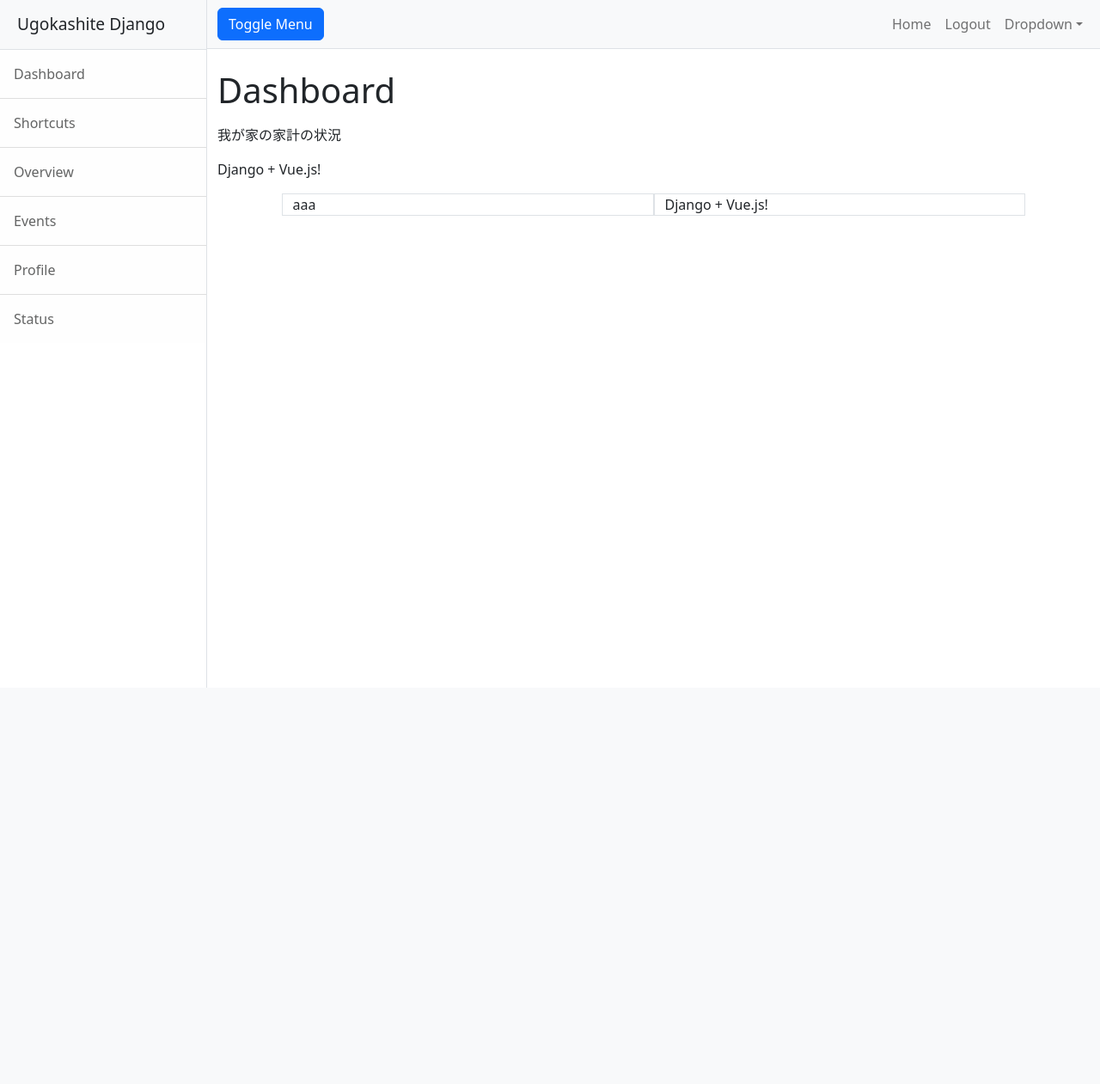
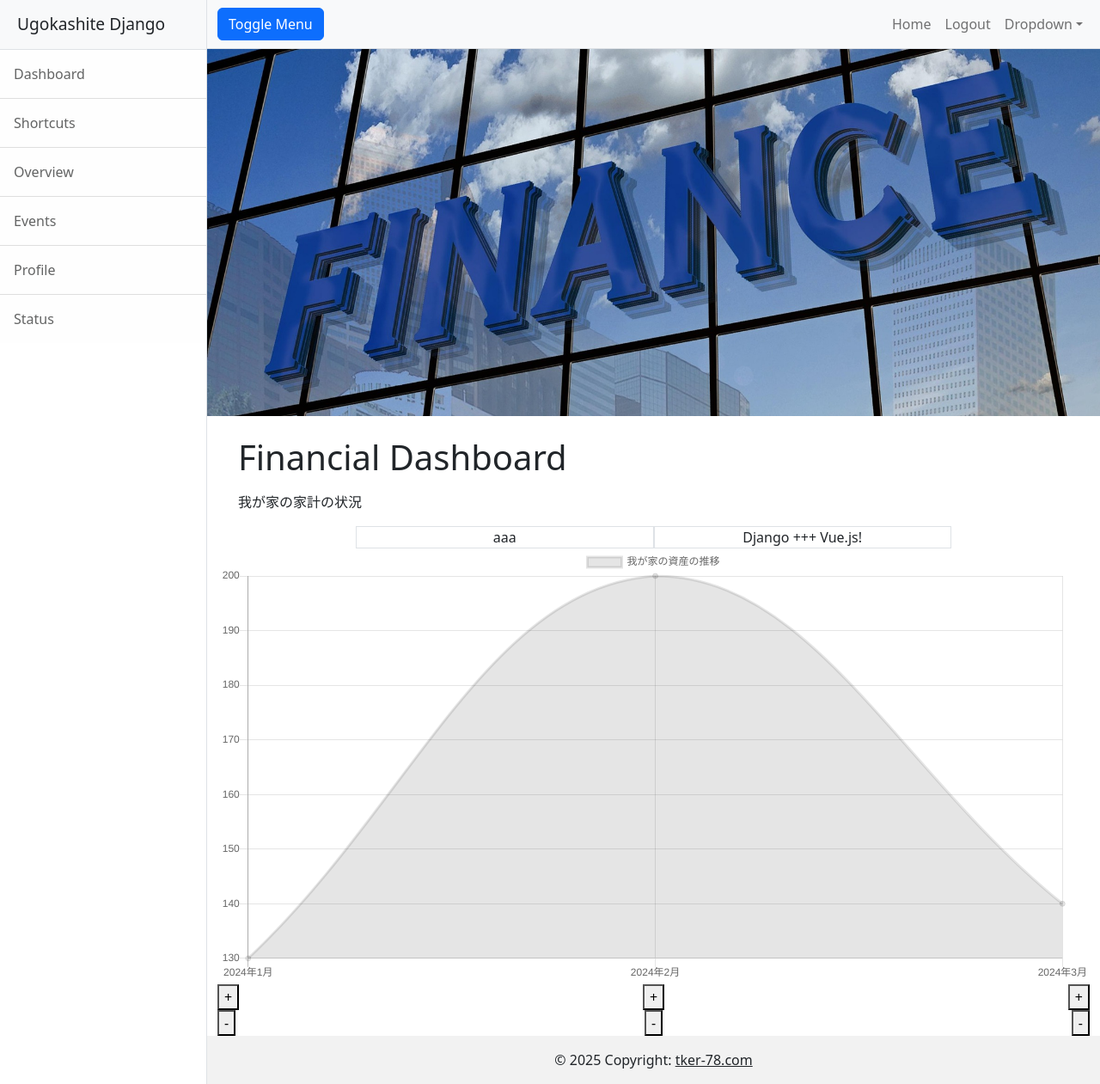
Before and after one commit to tker-78/Portfolio_v1, a Django app: page /dashboard in a window 1280 px wide. Shown: the whole page at 86% size. Before the commit the page ends 800 px from the top, so only its background shows below. Run offline with Django 5.2, Linux system fonts and the light colour scheme; the visitor is signed in with stand-in values (Sample User, id 1); some libraries are stand-ins or nearby versions.

Commit message:
adding charts.js to vue3 component

```diff
--- a/diary/templates/base.html
+++ b/diary/templates/base.html
@@ -13,7 +13,7 @@
         <link href="{% static 'css/simple-sidebar.css' %}" rel="stylesheet" />
 {#        <script src="{% static 'js/http_cdn.jsdelivr.net_npm_vue@3.5.13_dist_vue.global.js' %}"></script>#}
         <!-- Custom Components of Vue.js -->
-        <script type="module" src="{% static 'js/main.js' %}"></script>
+        <script src="https://cdnjs.cloudflare.com/ajax/libs/Chart.js/2.2.2/Chart.min.js"></script>
 
     </head>
     <body>
@@ -65,13 +65,19 @@
                 <!-- Page content-->
 
 
-            {% block content %} {% endblock %}
+            <div class="min-vh-100">
+                {% block content %} {% endblock %}
+            </div>
+
+
+            {% include 'footer.html' %}
 
 
 
-            </div>
 
         </div>
+
+
         <!-- Bootstrap core JS-->
         <script src="https://cdn.jsdelivr.net/npm/bootstrap@5.2.3/dist/js/bootstrap.bundle.min.js"></script>
 
--- a/diary/templates/dashboard.html
+++ b/diary/templates/dashboard.html
@@ -4,9 +4,13 @@
 
 {% block content %}
 
+    <div class="container-fluid p-0">
+        <img src="{% static 'assets/images/finance-01.png' %}" class="img-fluid w-100 " alt="finance">
+    </div>
 
-    <div class="container-fluid">
-        <h1 class="mt-4">Dashboard</h1>
+
+    <div class="container-fluid overflow-auto mx-4">
+        <h1 class="mt-4">Financial Dashboard</h1>
         <p></p>
         <p>
             我が家の家計の状況
@@ -15,11 +19,40 @@
 
 
     <div id="dashboard" class="container-fluid">
-    <p>[[message]]</p>
         <div class="flex">
-            <div class="row md-10 justify-content-center">
-                <div class="col-5 border" >aaa</div>
-                <div class="col-5 border">[[ message ]]</div>
+            <div class="row md-10 justify-content-center text-center">
+                <div class="col-4 border" >aaa</div>
+                <div class="col-4 border">[[ message ]]</div>
+            </div>
+
+            <div>
+                <canvas id="lineChart"></canvas>
+            </div>
+
+        </div>
+        <div>
+            <div class="d-flex justify-content-between">
+                <div>
+                    <button @click="plus1">+</button>
+                </div>
+
+                <div>
+                    <button @click="plus2">+</button>
+                </div>
+                <div>
+                    <button @click="plus3">+</button>
+                </div>
+            </div>
+            <div class="d-flex justify-content-between">
+                <div>
+                    <button @click="minus1">-</button>
+                </div>
+                <div>
+                    <button @click="minus2">-</button>
+                </div>
+                <div>
+                    <button @click="minus3">-</button>
+                </div>
             </div>
         </div>
 
@@ -27,6 +60,8 @@
 
 
 
+    <script type="module" src="{% static 'js/dashboard.js' %}"></script>
+
 
 
 {% endblock %}
--- /dev/null
+++ b/diary/templates/footer.html
@@ -0,0 +1,8 @@
+<footer class="bg-body-tertiary text-center text-lg-start">
+    <!-- Copyright -->
+    <div class="text-center p-3" style="background-color: rgba(0, 0, 0, 0.05);">
+        © 2025 Copyright:
+        <a class="text-body" href="#">tker-78.com</a>
+    </div>
+    <!-- Copyright -->
+</footer>
--- a/static/js/main.js
+++ b/static/js/main.js
@@ -1,24 +1,3 @@
-
-import * as Vue from "https://cdn.jsdelivr.net/npm/vue@3.2/dist/vue.esm-browser.js"
-// dashboard
-
-
-
-const { createApp } = Vue
-
-export const dashboard = createApp({
-    data() {
-          return {
-              message: 'Django + Vue.js!'
-          }
-        },
-    delimiters: ['[[', ']]'],
-})
-
-dashboard.mount('#dashboard')
-
-
-
 
 
 //shortcuts
```
Also changed, not shown: static/js/charts.js (added, +28 -0 lines), static/js/dashboard.js (added, +59 -0 lines), static/assets/images/finance-01.jpg (added), static/assets/images/finance-01.png (added).
